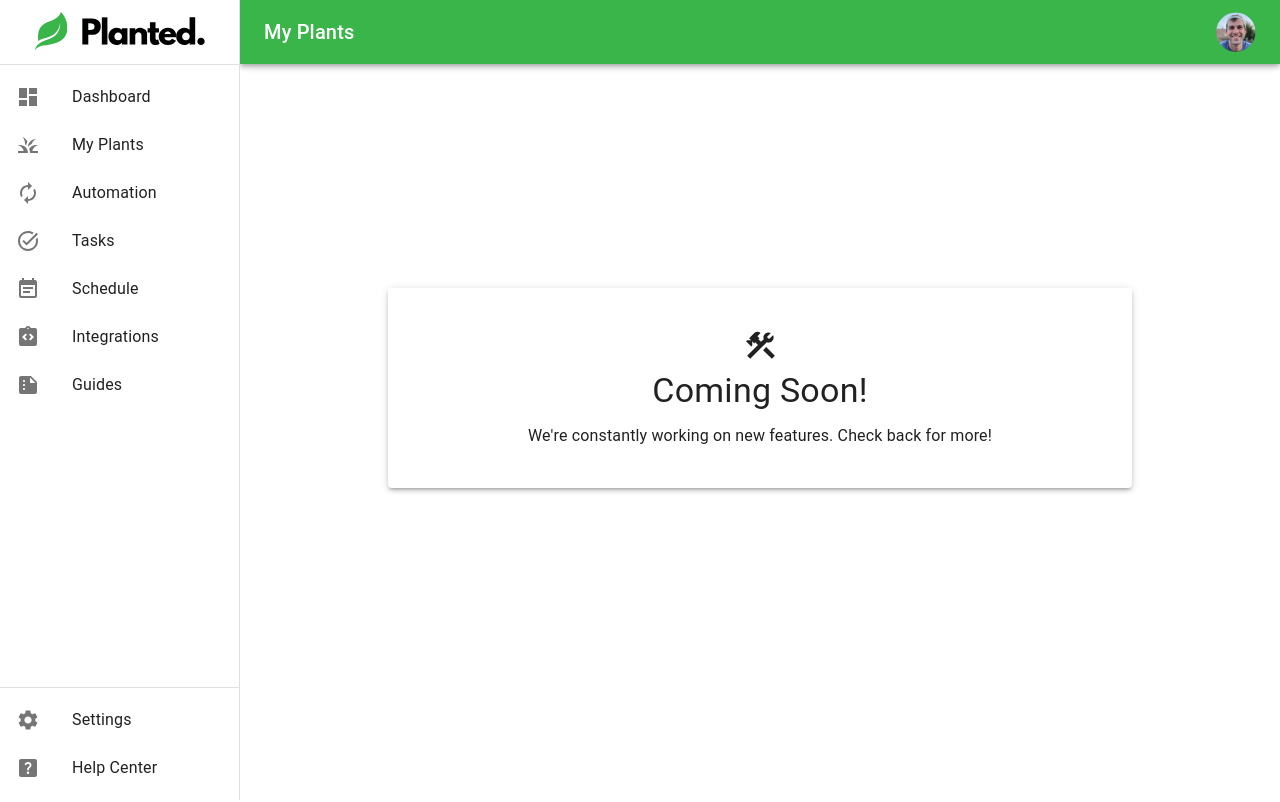
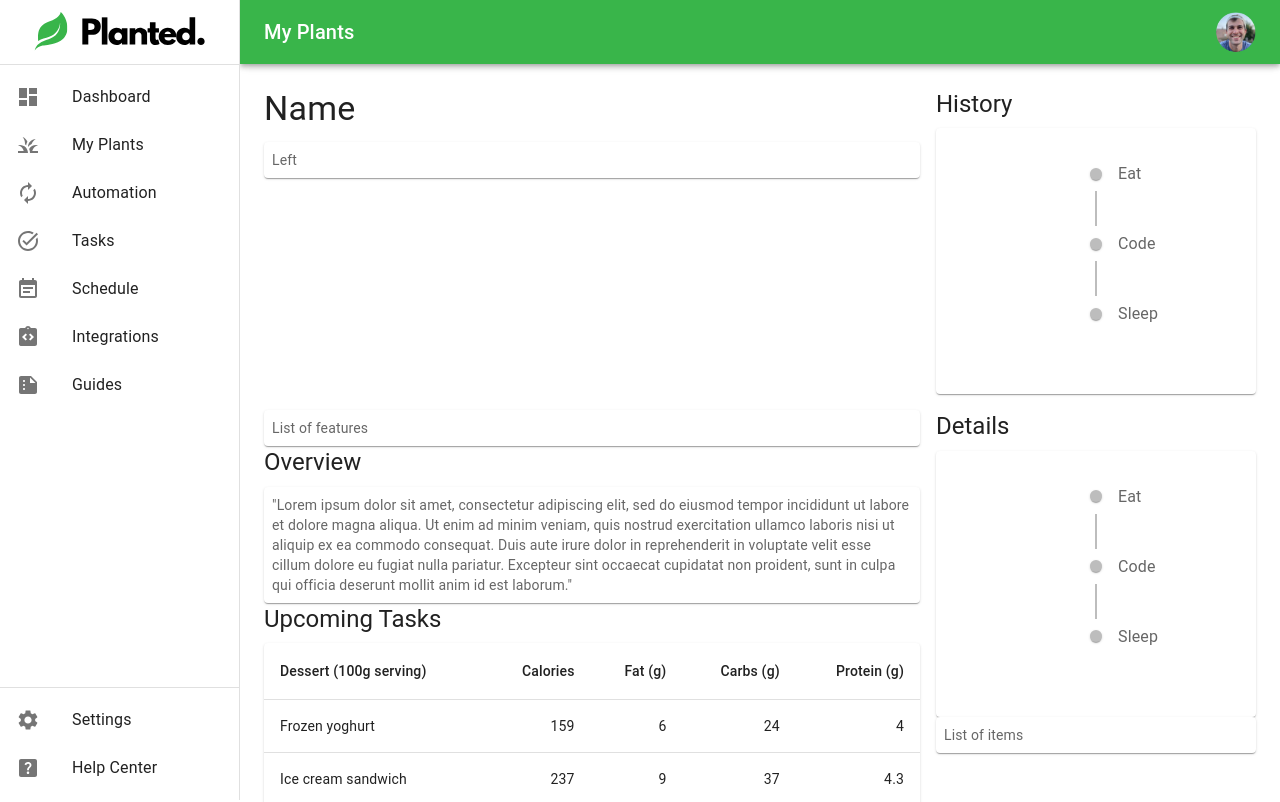
Before and after one commit to ryanevans253/plantedApp, a React (Create React App) app: page / in a window 1280 px wide. Shown: the top 802 px of the page. Built offline with nearby package versions, Linux system fonts and the light colour scheme.

Commit message:
basic routes working

```diff
--- a/src/App.js
+++ b/src/App.js
@@ -1,14 +1,23 @@
+import { BrowserRouter as Router, Routes, Route } from "react-router-dom";
+
 import PermanentDrawerLeft from "./components/navigation/DrawerNav";
 import AllPlantCards from "./components/allPlants/AllPlants";
 import SinglePlantPage from "./pages/SinglePlant";
 import Schedule from "./pages/Schedule";
 
+//router
+import MainRoutes from "./Routes";
+
 function App() {
   return (
-    <div className="App">
-      {/* <PermanentDrawerLeft activePage={<SinglePlantPage />} /> */}
-      <PermanentDrawerLeft activePage={<Schedule />} />
+    <div>
+      <PermanentDrawerLeft activePage={<MainRoutes />} />
     </div>
+    //prev working copy
+    // <div className="App">
+    //       {/* <PermanentDrawerLeft activePage={<SinglePlantPage />} /> */}
+    //       <PermanentDrawerLeft activePage={<Schedule />} />
+    //     </div>
   );
 }
 
--- /dev/null
+++ b/src/Routes.js
@@ -0,0 +1,15 @@
+import { Routes, Route, Navigate } from "react-router-dom";
+
+import SinglePlantPage from "./pages/SinglePlant";
+import Schedule from "./pages/Schedule";
+import AllPlantCards from "./components/allPlants/AllPlants";
+
+export default function MainRoutes() {
+  return (
+    <Routes>
+      <Route path="/" element={<SinglePlantPage />} />
+      <Route path="schedule" element={<Schedule />} />
+      <Route path="myplants" element={<AllPlantCards />} />
+    </Routes>
+  );
+}
--- a/src/components/navigation/DrawerNav.js
+++ b/src/components/navigation/DrawerNav.js
@@ -23,6 +23,11 @@ import { Avatar } from "@mui/material";
 import PlantCard from "../plantCard/PlantCard";
 import { plants } from "../../data/plantData";
 import AllPlantCards from "../allPlants/AllPlants";
+
+//router
+import { BrowserRouter as Router, Routes, Route } from "react-router-dom";
+import SinglePlantPage from "../../pages/SinglePlant";
+import { Link } from "react-router-dom";
 
 const drawerWidth = 240;
 
--- a/src/index.js
+++ b/src/index.js
@@ -1,10 +1,13 @@
 import React from "react";
 import ReactDOM from "react-dom/client";
+import { BrowserRouter } from "react-router-dom";
 import App from "./App";
 
 const root = ReactDOM.createRoot(document.getElementById("root"));
 root.render(
   <React.StrictMode>
-    <App />
+    <BrowserRouter>
+      <App />
+    </BrowserRouter>
   </React.StrictMode>
 );
```
